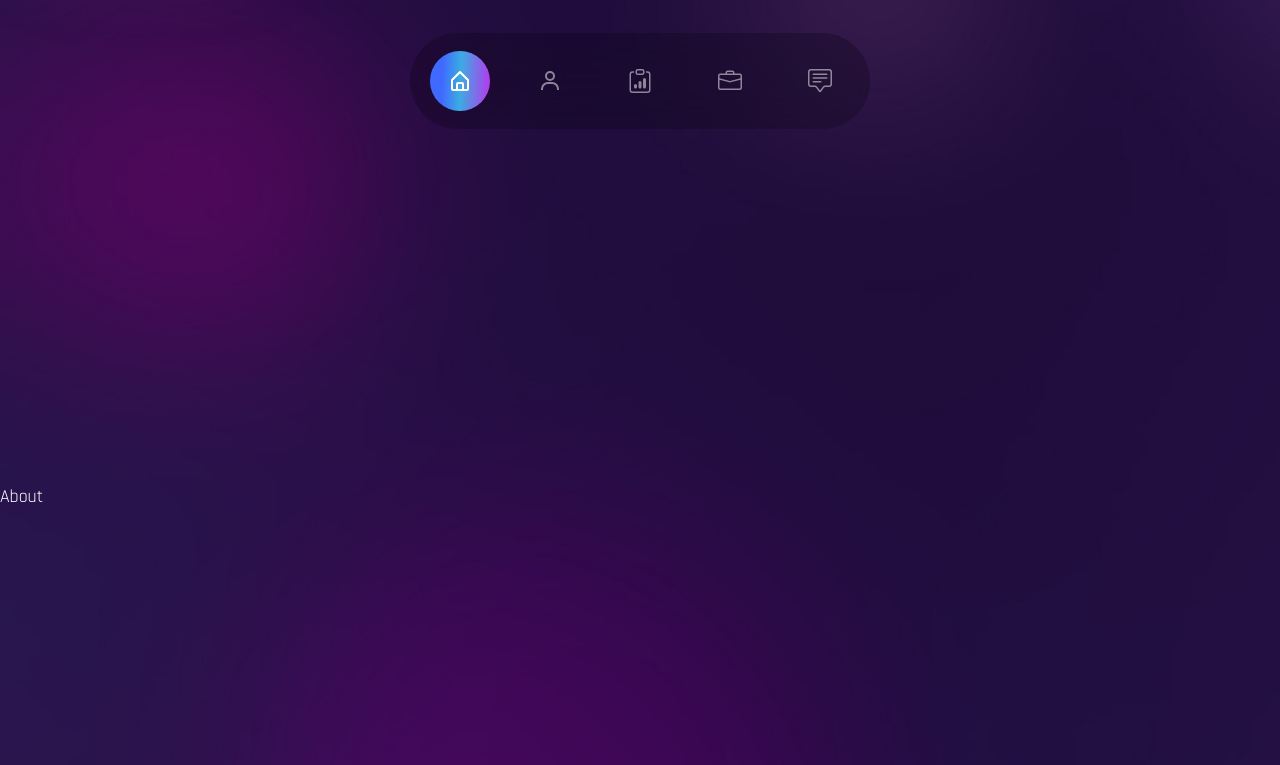
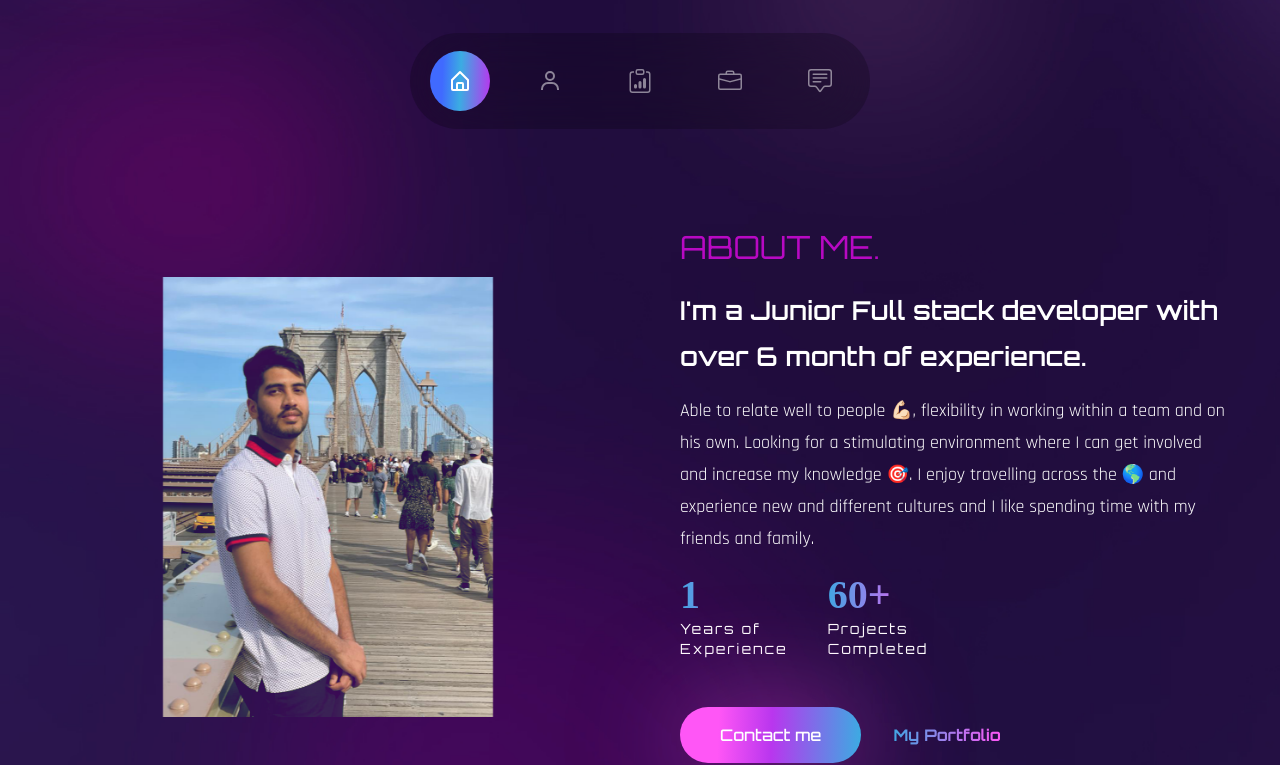
Before and after one commit to luqi2000/Portfolio-react, a React (Create React App) app: page / in a window 1280 px wide. Shown: the part 639-1404 px from the top of the page. Built offline with nearby package versions, Linux system fonts and the light colour scheme; the HTML template or start-up script is replaced by a standard one; a web font is replaced by a local one.

Commit message:
added About me section

```diff
--- a/src/components/About.js
+++ b/src/components/About.js
@@ -1,10 +1,67 @@
 import React from "react";
 
+import CountUp from "react-countup";
+
+import { useInView } from "react-intersection-observer";
+
+import { motion } from "framer-motion";
+import { fadeIn } from "../variants";
+
 const About = () => {
+  const [ref, inView] = useInView({
+    threshold: 0.5
+  });
   return (
-    <div className="section" id="about">
-      About
-    </div>
+    <section className="section" id="about" ref={ref}>
+      <div className="container mx-auto">
+        <div className="flex flex-col gap-y-10 lg:flex-row lg:items-center lg:gap-x-20 lg:gap-y-0 h-screen">
+          <motion.div
+            variants={fadeIn("right", 0.3)}
+            initial="hidden"
+            whileInView={"show"}
+            viewport={{ once: false, amount: 0.3 }}
+            className="flex-1 bg-about bg-contain bg-no-repeat h-[440px] mix-blend-lighten bg-top"></motion.div>
+          <motion.div
+            variants={fadeIn("left", 0.5)}
+            initial="hidden"
+            whileInView={"show"}
+            viewport={{ once: false, amount: 0.3 }}
+            className="flex-1">
+            <h2 className="h2 text-accent">About me.</h2>
+            <h3 className="h3 mb-4">I'm a Junior Full stack developer with over 6 month of experience.</h3>
+            <p className="mb-6">
+              Able to relate well to people 💪🏻, flexibility in working within a team and on his own. Looking for a
+              stimulating environment where I can get involved and increase my knowledge 🎯. I enjoy travelling across
+              the 🌎 and experience new and different cultures and I like spending time with my friends and family.
+            </p>
+            <div className="flex gap-x-6 lg:gap-x-10 mb-12">
+              <div>
+                <div className="text-[40px] font-tertiary text-gradient mb-2">
+                  {inView ? <CountUp start={0} end={1} duration={3} /> : null}
+                </div>
+                <div className="font-primary text-sm tracking-[2px]">
+                  Years of <br /> Experience
+                </div>
+              </div>
+              <div>
+                <div className="text-[40px] font-tertiary text-gradient mb-2">
+                  {inView ? <CountUp start={0} end={60} duration={3} /> : null}+
+                </div>
+                <div className="font-primary text-sm tracking-[2px]">
+                  Projects <br /> Completed
+                </div>
+              </div>
+            </div>
+            <div className="flex gap-x-8 items-center">
+              <button className="btn btn-lg">Contact me</button>
+              <a href="#" className="text-gradient btn-link">
+                My Portfolio
+              </a>
+            </div>
+          </motion.div>
+        </div>
+      </div>
+    </section>
   );
 };
 
```
Also changed, not shown: src/assets/about.png, 1 other file (tests, documents, lock files or other folders).
